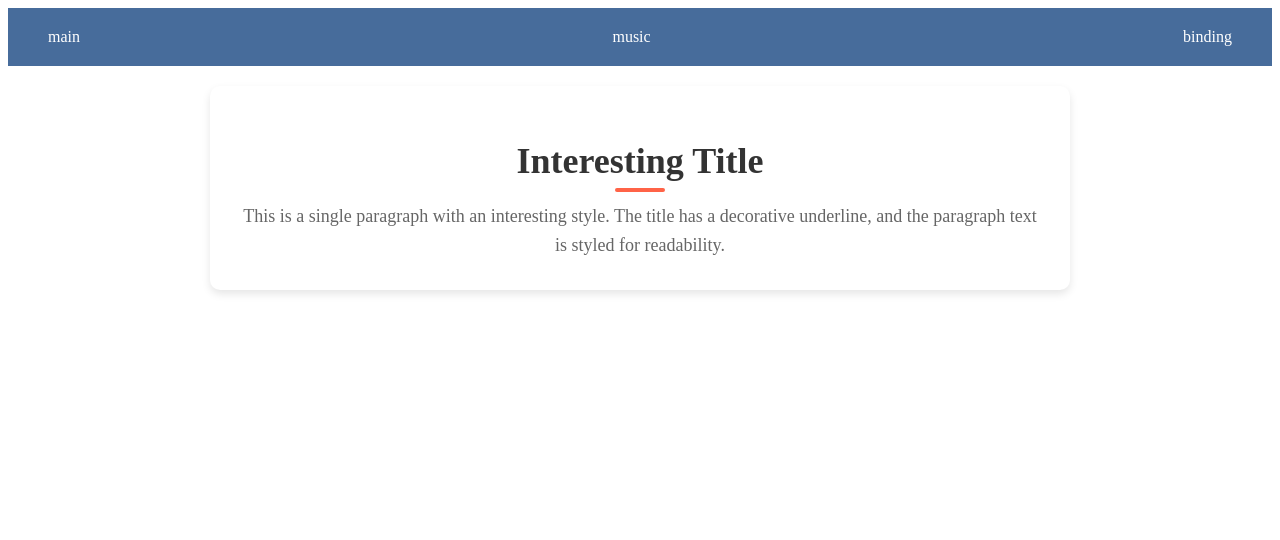
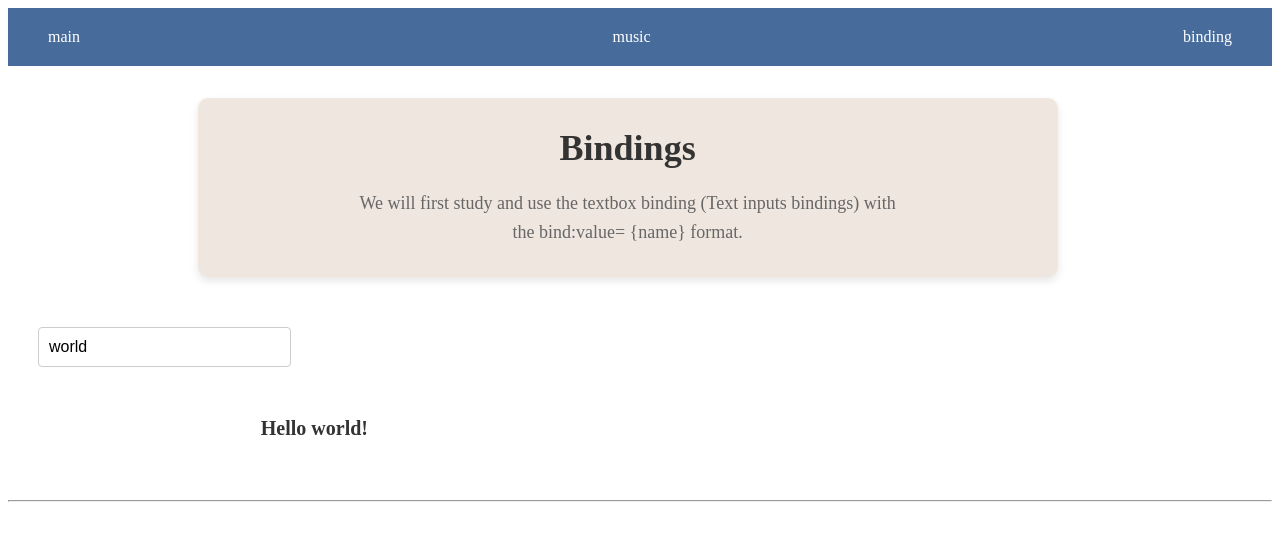
Before and after one commit to ronCodeTracker/sveltejstutorial2025, a SvelteKit app: page /binding in a window 1280 px wide. Shown: the top 540 px of the page. Built offline with nearby package versions, Linux system fonts and the light colour scheme.

Commit message:
binding01 mod

```diff
--- a/src/routes/binding/+page.svelte
+++ b/src/routes/binding/+page.svelte
@@ -1,3 +1,15 @@
+
+
+<script>
+
+     let name = $state('world');
+
+
+
+
+</script>
+
+
 
 
 <style>
@@ -30,12 +42,16 @@
 
 
     .container {
-        background-color: #ffffff;
+        background-color: #efe7df;
         padding: 30px;
+        padding-top: 5px;
         border-radius: 10px;
         box-shadow: 0 4px 8px rgba(0, 0, 0, 0.1);
         max-width: 800px;
         margin: 20px auto;
+        margin-left: 15%;
+        margin-right: 15%;
+        margin-top: 2em;
         text-align: center;
     }
 
@@ -47,17 +63,7 @@ h1 {
         margin-bottom: 20px;
         position: relative;
     }
-    h1::after {
-        content: '';
-        width: 50px;
-        height: 4px;
-        background-color: #ff6347; /* Tomato color */
-        position: absolute;
-        bottom: -10px;
-        left: 50%;
-        transform: translateX(-50%);
-        border-radius: 2px;
-    }
+
 
         p {
         font-size: 18px;
@@ -65,6 +71,36 @@ h1 {
         line-height: 1.6;
         margin: 0;
     }
+
+    .widthStyle {
+		width: 70%;
+		margin: 0 auto;
+
+    }
+
+
+.textboxInputStyle {
+		width: 20%;
+		padding: 10px;
+		margin: 10px 30px;
+        margin-top: 30px;
+		border: 1px solid #ccc;
+		border-radius: 4px;
+		font-size: 16px;
+		box-sizing: border-box;
+	}
+
+    .outputStyle {
+		font-size: 20px;
+		color: #333333;
+		margin: 2px 20%;
+        margin-bottom: 3em;
+        margin-top: 2em;
+	}
+
+
+
+
 </style>
 
 
@@ -79,6 +115,15 @@ h1 {
 
 
 <div class="container">
-    <h1>Interesting Title</h1>
-    <p>This is a single paragraph with an interesting style. The title has a decorative underline, and the paragraph text is styled for readability.</p>
+    <h1>Bindings</h1>
+    <p class="widthStyle">We will first study and use the textbox binding (Text inputs bindings)
+with the bind:value= &#123;name&#125; format.</p>
 </div>
+
+
+        <input bind:value={name} class="textboxInputStyle" />
+        <h1 class="outputStyle">Hello {name}!</h1>
+
+        <hr>
+
+        <br><br><br><br><br><br>
```
Also changed, not shown: src/routes/events/+page.svelte (+16 -1 lines).
